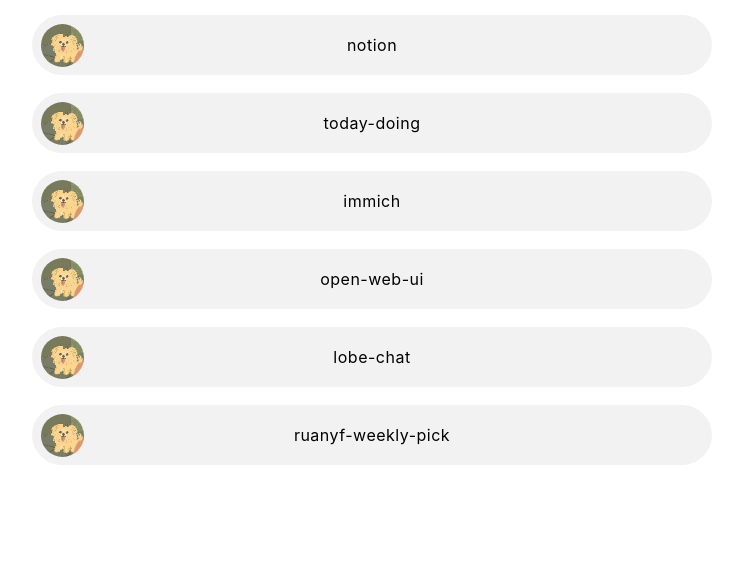
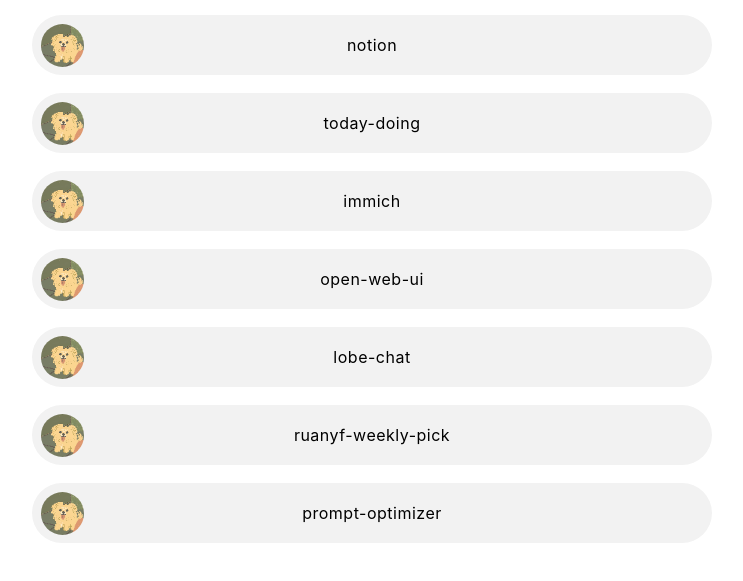
Before and after one commit to BazingaOrg/hi-bazinga, a plain HTML site: page index.html in a window 1280 px wide. Shown: the part 373-954 px from the top of the page, without its empty margins (268-1011 px from the left). Before the commit the page ends 898 px from the top, so only its background shows below. Drawn offline with Linux system fonts and the light colour scheme; a web font is replaced by a local one.

Commit message:
feat: 添加prompt-optimizer链接并删除中文提交信息规则

```diff
--- a/index.html
+++ b/index.html
@@ -278,6 +278,11 @@
           url: "https://ruanyf-weekly-pick.bazinga.ink/",
           icon: LINK_ICON,
         },
+        {
+          name: "prompt-optimizer",
+          url: "https://prompt-optimizer.bazinga.ink/",
+          icon: LINK_ICON,
+        },
       ];
 
       // 生成链接 HTML
```
Also changed, not shown: .cursor/rules/chinese-commit-message.json (deleted).
